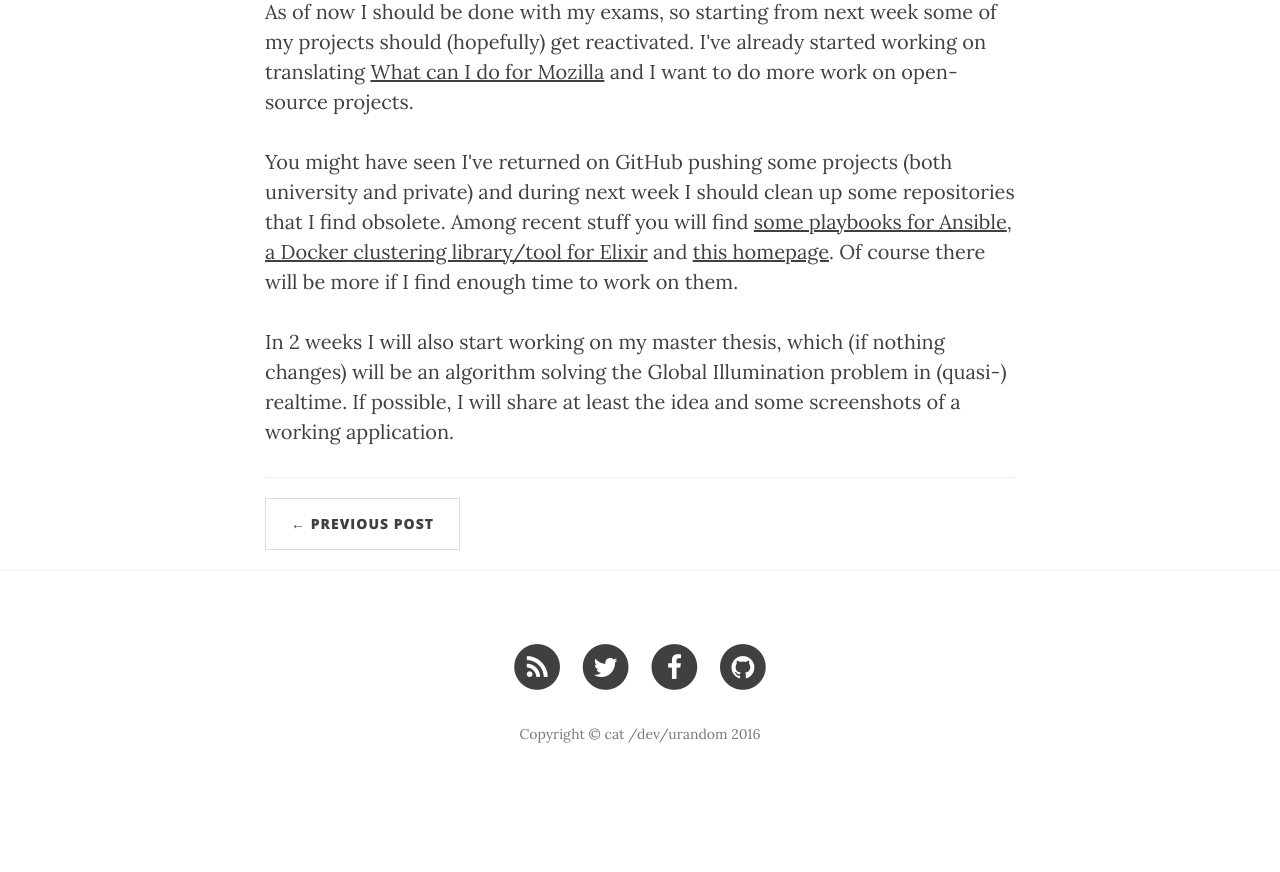
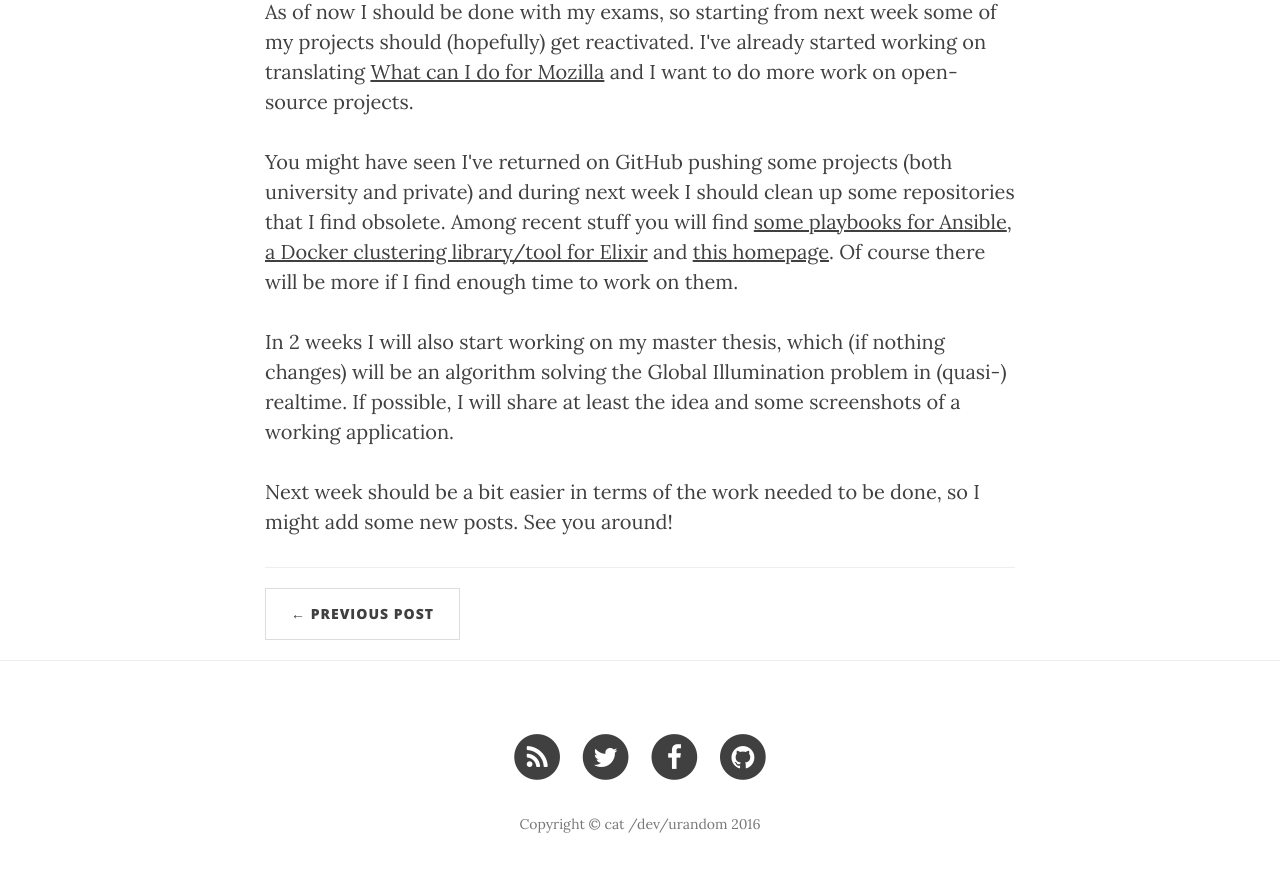
Before and after one commit to hun7err/homepage, a Jekyll site: the page built from _posts/2016-02-06-bunch-of-updates.markdown, in a window 1280 px wide and 900 px high, scrolled down 679 px. Shown: the top 872 px of the window. Built offline with Jekyll 4.4.1, drawn with Linux system fonts in a browser that asks for light colours; nearby versions of some CDN libraries; before the commit the page ends 1489 px from its top, so only the background shows below that.

```diff
--- a/_posts/2016-02-06-bunch-of-updates.markdown
+++ b/_posts/2016-02-06-bunch-of-updates.markdown
@@ -19,3 +19,6 @@ You might have seen I've returned on GitHub pushing some projects (both universi
 <p>
 In 2 weeks I will also start working on my master thesis, which (if nothing changes) will be an algorithm solving the Global Illumination problem in (quasi-) realtime. If possible, I will share at least the idea and some screenshots of a working application.
 </p>
+<p>
+Next week should be a bit easier in terms of the work needed to be done, so I might add some new posts. See you around!
+</p>
```
Also changed, not shown: README.md (added, +5 -0 lines).
